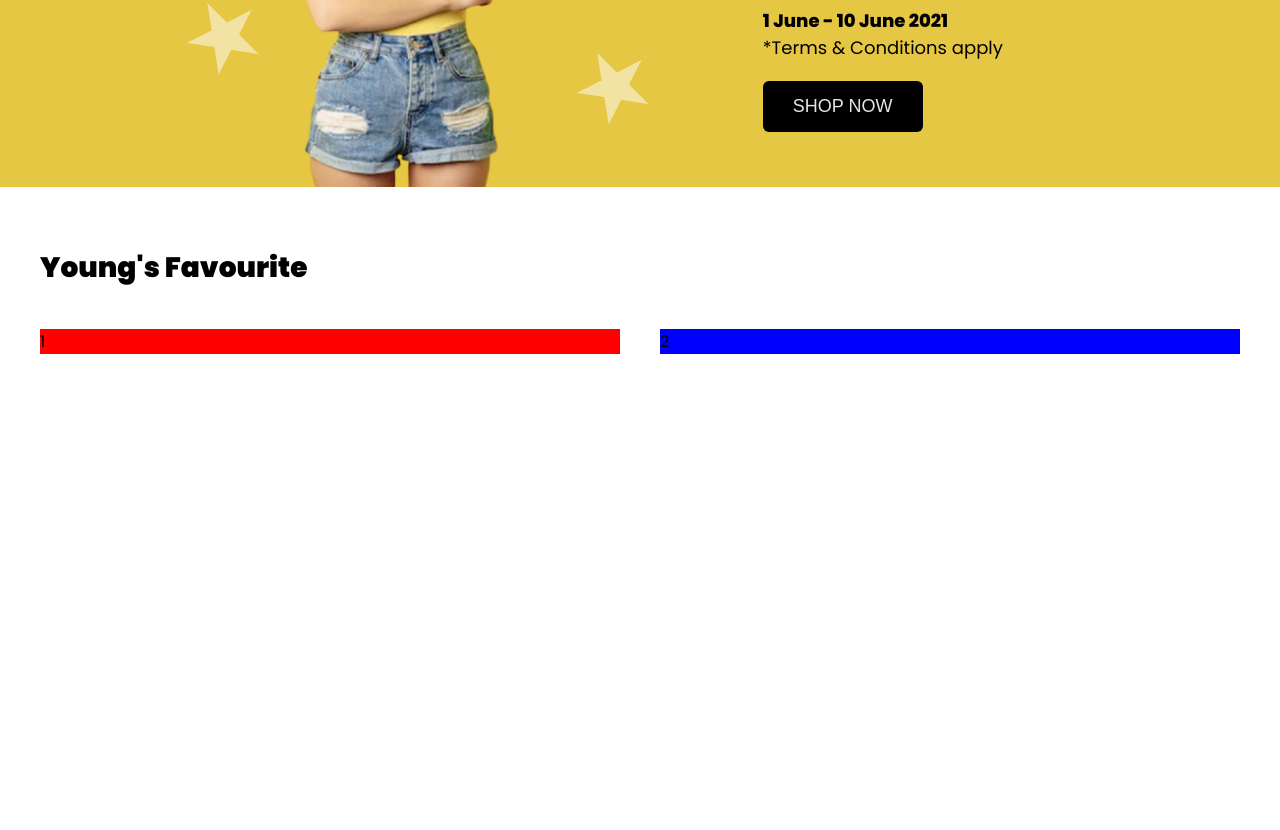
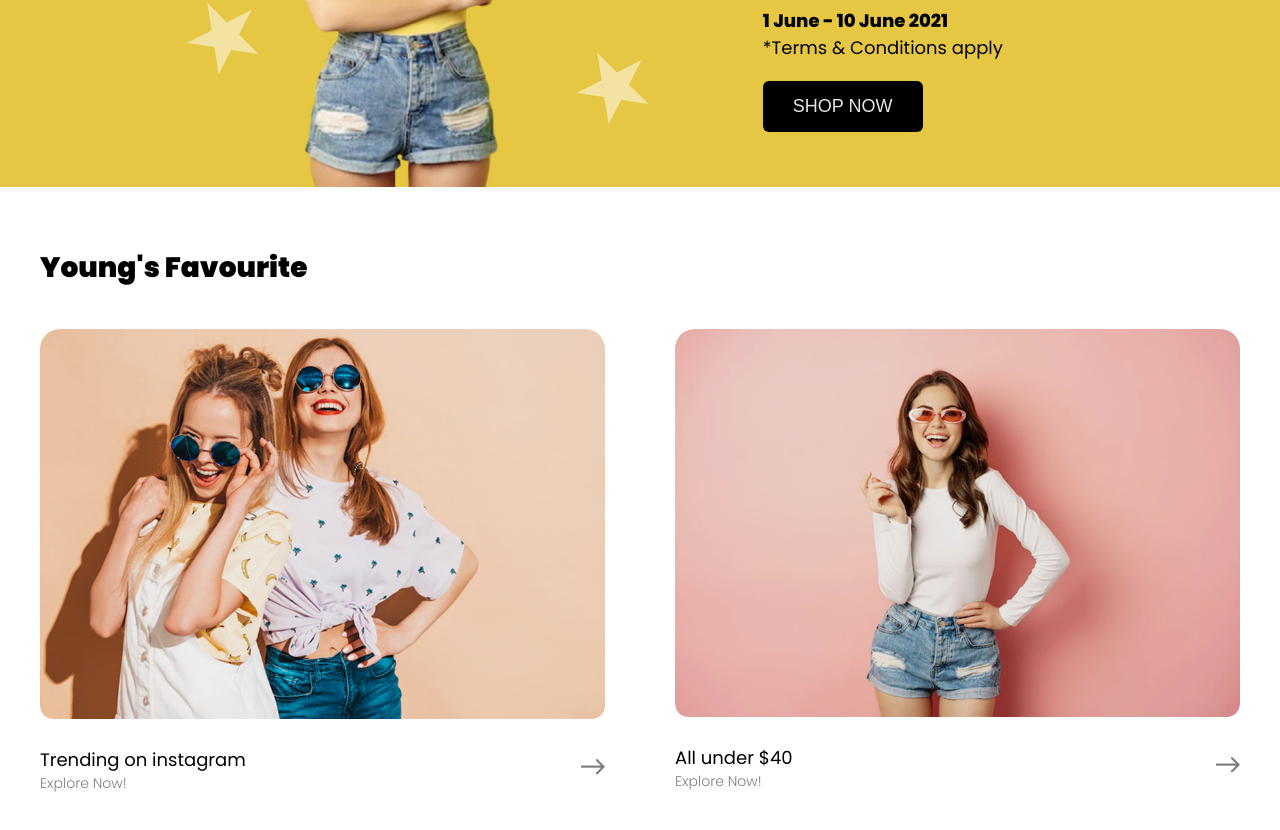
Before and after one commit to superunicorns/cloth-landing, a plain HTML site: page index.html in a window 1280 px wide. Shown: the part 1918-2748 px from the top of the page. Before the commit the page ends 2332 px from the top, so only its background shows below. Drawn offline with Linux system fonts and the light colour scheme.

Commit message:
Finish young cards

```diff
--- a/index.html
+++ b/index.html
@@ -131,8 +131,34 @@
     <div class="young-wrapper">
       <h3>Young's Favourite</h3>
       <div class="young__cards">
-        <div class="young__card-1">1</div>
-        <div class="young__card-2">2</div>
+        <div class="young__card-1">
+          <div class="young__card-image-box">
+            <img src="./images/young-card-1.png" alt="Trending on Instagram" />
+          </div>
+          <div class="young__card-content">
+            <div class="young__card-content__left">
+              <h4>Trending on instagram</h4>
+              <p>Explore Now!</p>
+            </div>
+            <div class="young__card-content__right">
+              <img src="./images/arrow-1.png" alt="arrow right" />
+            </div>
+          </div>
+        </div>
+        <div class="young__card-2">
+          <div class="young__card-image-box">
+            <img src="./images/young-card-2.png" alt="All under $40" />
+          </div>
+          <div class="young__card-content">
+            <div class="young__card-content__left">
+              <h4>All under $40</h4>
+              <p>Explore Now!</p>
+            </div>
+            <div class="young__card-content__right">
+              <img src="./images/arrow-1.png" alt="arrow right" />
+            </div>
+          </div>
+        </div>
       </div>
     </div>
   </section>
--- a/style.css
+++ b/style.css
@@ -287,12 +287,53 @@ body {
 
 .young__card-1 {
   width: 100%;
-  background: red;
 }
 
 .young__card-2 {
   width: 100%;
-  background: blue;
+}
+
+.young__card-image-box {
+  width: 100%;
+  height: auto;
+  border-radius: 20px;
+  overflow: hidden;
+}
+
+.young__card-image-box img {
+  width: 100%;
+  height: 100%;
+  object-fit: cover;
+}
+
+.young__card-content {
+  display: flex;
+  align-items: center;
+  justify-content: space-between;
+}
+
+.young__card-content__left h4 {
+  font-size: 18px;
+  font-weight: 400;
+  margin-top: 20px;
+}
+
+.young__card-content__left p {
+  font-size: 14px;
+  font-weight: 300;
+  color: #7F7F7F;
+}
+
+.young__card-content__right {
+  width: 20px;
+  height: auto;
+  margin-top: 20px;
+}
+
+.young__card-content__right img {
+  width: 100%;
+  height: 100%;
+  object-fit: contain;
 }
 
 @media (min-width: 760px) {
@@ -525,16 +566,20 @@ body {
   .young__cards {
     display: flex;
     flex-direction: row;
-    gap: 40px;
+    gap: 70px;
   }
 
   .young__card-1 {
     width: 50%;
-    background: red;
   }
 
   .young__card-2 {
     width: 50%;
-    background: blue;
+  }
+
+  .young__card-content__right {
+    width: 24px;
+    height: auto;
+    margin-top: 20px;
   }
 }
```
Also changed, not shown: images/young-card-1.png (added), images/young-card-2.png (added).
